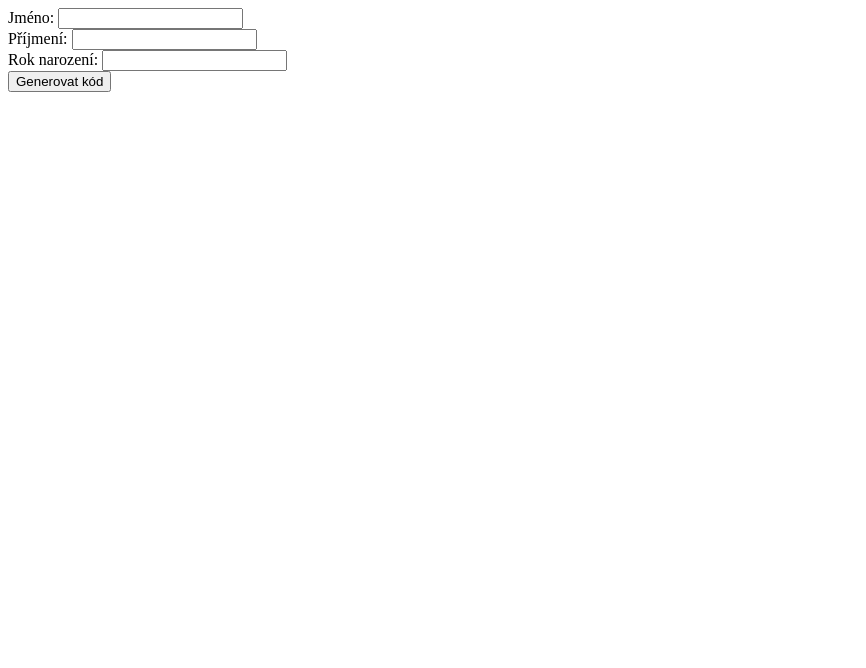
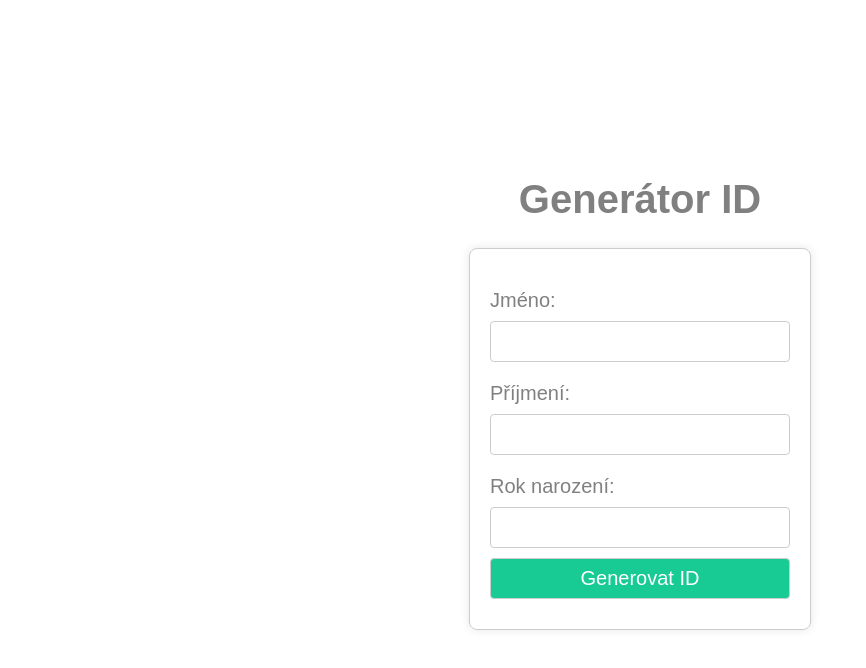
Before and after one commit to EliskaBuocikova/olk-app-idcka, a plain HTML site: page index.html in a window 1280 px wide. Shown: the whole page, without its empty margins (0-866 px from the left). Drawn offline with Linux system fonts and the light colour scheme.

Commit message:
stylování formuláře

```diff
--- a/index.html
+++ b/index.html
@@ -5,8 +5,10 @@
     <meta name="viewport" content="width=device-width, initial-scale=1.0" />
     <title>Generátor id</title>
     <script src="index.js"></script>
+    <link rel="stylesheet" href="style.css" />
   </head>
   <body>
+    <h1>Generátor ID</h1>
     <form onsubmit="generateAndDisplayCode(); return false;">
       <div>
         <label class="jmeno">Jméno:</label>
@@ -21,7 +23,7 @@
         <input type="number" id="datum_narozeni" />
       </div>
       <div>
-        <input type="submit" value="Generovat kód" />
+        <input type="submit" value="Generovat ID" />
       </div>
     </form>
     <div id="kod-container"></div>
--- a/index.js
+++ b/index.js
@@ -43,13 +43,13 @@ function generateCode(firstName, lastName, birthYear) {
     }
   }
 
-  // přidání roku narození na konec:
+  // přidání roku narození na konec vygenerovaného kódu:
   code += birthYear;
 
   return code;
 }
 
-// // Testování aplikace
+// // testování aplikace na statických datech:
 // var firstName = 'Jan';
 // var lastName = 'Novak';
 // var birthYear = '1990';
@@ -61,6 +61,7 @@ function generateCode(firstName, lastName, birthYear) {
 // var code2 = generateCode(firstName, lastName, birthYear);
 // console.log('Kód pro', firstName, lastName, 'je', code2);
 
+// funkce pro použití a zobrazení číselného kódu vygenerovaného z hodnot zadaných do formuláře:
 function generateAndDisplayCode() {
   var firstName = document.getElementById('jmeno').value;
   var lastName = document.getElementById('prijmeni').value;
@@ -69,5 +70,5 @@ function generateAndDisplayCode() {
   var code = generateCode(firstName, lastName, birthYear);
 
   var kodContainer = document.getElementById('kod-container');
-  kodContainer.innerHTML = '<p>Váš kód je: ' + code + '</p>';
+  kodContainer.innerHTML = `<p>ID: <strong> ${code} </strong></p>`;
 }
--- /dev/null
+++ b/style.css
@@ -0,0 +1,59 @@
+body {
+  display: flex;
+  flex-direction: column;
+  justify-content: center;
+  align-items: center;
+  height: 100vh;
+  margin: 0;
+  font-family: Arial, Helvetica, sans-serif;
+  font-size: 20px;
+  color: grey;
+}
+
+form {
+  width: 300px;
+  /* Nastavte šířku formuláře podle potřeby */
+  padding: 20px;
+  border: 1px solid #ccc;
+  border-radius: 8px;
+  box-shadow: 0 0 10px rgba(0, 0, 0, 0.1);
+}
+
+form div {
+  margin-bottom: 10px;
+}
+
+label {
+  display: block;
+  margin-bottom: 9px;
+  margin-top: 20px;
+}
+
+input[type="text"],
+input[type="number"],
+input[type="submit"] {
+  width: 100%;
+  padding: 8px;
+  border: 1px solid #ccc;
+  border-radius: 4px;
+  box-sizing: border-box;
+  font-size: 20px;
+}
+
+input[type="submit"] {
+  background-color: #18ca93;
+  color: #fff;
+  cursor: pointer;
+  transition: background-color 0.5s, color 0.5s;
+}
+
+input[type="submit"]:hover {
+  background-color: grey;
+}
+
+
+
+#kod-container {
+  margin-top: 20px;
+  color: black;
+}
```
